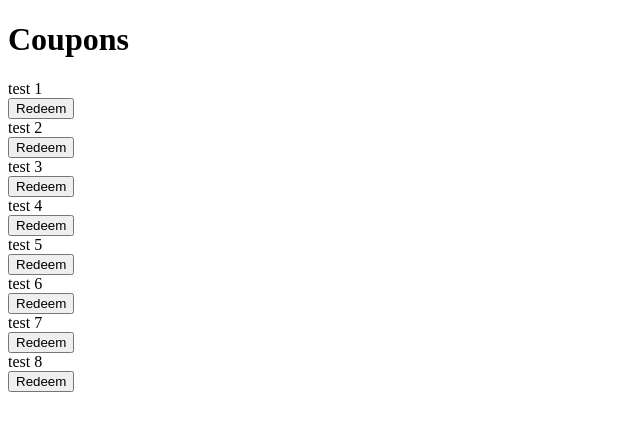
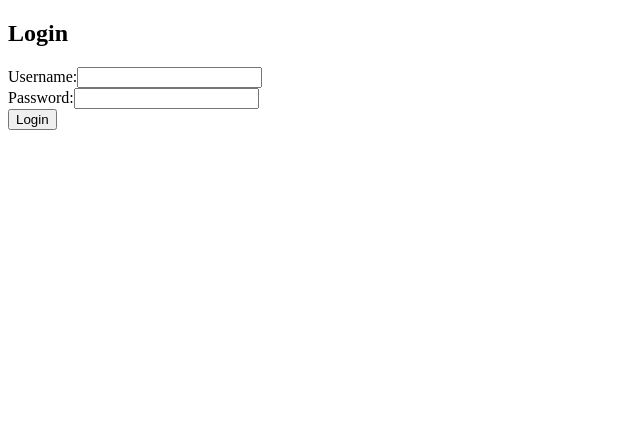
Before and after one commit to SushantTAN/vue-coupons, a Nuxt app: page / in a window 1280 px wide. Shown: the top 430 px of the page, without its empty margins (0-640 px from the left). Built offline with nearby package versions, Linux system fonts and the light colour scheme; no server answers.

Commit message:
added pages and login screen

```diff
--- a/app.vue
+++ /dev/null
@@ -1,51 +0,0 @@
-<template>
-  <Heading>Coupons</Heading>
-  <main class="main-container">
-
-    <div v-for="coupon in items" :key="coupon.id">
-      <CouponCard :data="coupon" @handleRedeemButton="handleRedeemButton" />
-    </div>
-
-  </main>
-  <Modal v-if="modalData.id !== null" :modalData="modalData" @resetModal="resetModal" @changeToRedeem="changeToRedeem">
-  </Modal>
-</template>
-
-
-<script lang="ts" setup>
-import { CouponType, ModalDataType } from './utils/types';
-import { couponList } from './utils/data';
-
-
-// const test = await useFetch("/api/coupon", {method: "POST", body: {test: 'test'}});
-const coupons = await useFetch("/api/coupon");
-// let items = ref(coupons.data)
-
-let items = ref<CouponType[]>(couponList);
-const modalData = ref<ModalDataType>({ id: null, name: null, canRedeem: null, promoCode: null })
-
-const handleRedeemButton = (item: ModalDataType) => {
-  modalData.value = item;
-}
-
-const resetModal = () => {
-  modalData.value = { id: null, name: null, canRedeem: null, promoCode: null };
-}
-
-const changeToRedeem = (id: number) => {
-
-  let tempState = [...items.value];
-  const index = tempState.findIndex(item => item.id === id);
-
-  // If the index is -1, it means the item was not found
-  if (index === -1) {
-    console.log('Item not found!');
-    return;
-  }
-
-  // Replace the item at the found index with the new item
-  tempState[index] = { ...tempState[index], canRedeem: false };
-  items.value = tempState;
-}
-
-</script>
--- /dev/null
+++ b/components/HintTooltip.vue
@@ -0,0 +1,33 @@
+<template>
+    <div class="relative">
+      <button @mouseenter="showTooltip = true" @mouseleave="showTooltip = false"
+        class="bg-blue-500 hover:bg-blue-700 text-white font-bold py-2 px-4 rounded focus:outline-none focus:shadow-outline">
+        Hover me
+      </button>
+      <div v-if="showTooltip" class="absolute bg-gray-800 text-white px-2 py-1 text-sm rounded shadow-lg">
+        {{ tooltipText }}
+      </div>
+    </div>
+  </template>
+
+  <script setup>
+  import { ref } from 'vue';
+
+  const showTooltip = ref(false);
+  const tooltipText = ref("This is a tooltip");
+
+  </script>
+
+  <style>
+  .relative {
+    /* Add any custom styles here */
+    display: inline-block;
+  }
+
+  .absolute {
+    /* Add any custom styles here */
+    top: 120%;
+    left: 50%;
+    transform: translateX(-50%);
+  }
+  </style>
--- /dev/null
+++ b/pages/index.vue
@@ -0,0 +1,50 @@
+<template>
+
+    <main class="min-h-screen">
+        <div class="flex justify-center items-center h-screen">
+            <div class="max-w-md w-full">
+                <h2 class="text-3xl font-bold mb-6 text-center">Login</h2>
+                <form @submit.prevent="handleLoginClick" class="bg-white shadow-md rounded px-8 pt-6 pb-8 mb-4">
+                    <div class="mb-4">
+                        <label for="username" class="block text-gray-700 text-sm font-bold mb-2">Username:</label>
+                        <input type="text" id="username" v-model="username" required
+                            class="shadow appearance-none border rounded w-full py-2 px-3 text-gray-700 leading-tight focus:outline-none focus:shadow-outline">
+                    </div>
+                    <div class="mb-6">
+                        <label for="password" class="block text-gray-700 text-sm font-bold mb-2">Password:</label>
+                        <input type="password" id="password" v-model="password" required
+                            class="shadow appearance-none border rounded w-full py-2 px-3 text-gray-700 leading-tight focus:outline-none focus:shadow-outline">
+                    </div>
+                    <div class="flex items-center justify-between">
+                        <button type="submit"
+                            class="bg-blue-500 hover:bg-blue-700 text-white font-bold py-2 px-4 rounded focus:outline-none focus:shadow-outline">
+                            Login
+                        </button>
+                    </div>
+                </form>
+            </div>
+        </div>
+    </main>
+</template>
+
+
+<script lang="ts" setup>
+import { useRouter } from 'nuxt/app';
+
+const router = useRouter();
+
+const username = ref('');
+const password = ref('');
+
+const handleLoginClick = () => {
+
+    if (username.value === 'admin' && password.value === 'admin') {
+        // localStorage.setItem("token", "1234567890")
+        router.push({ path: "/list" });
+    }
+    // Clear the form fields after login
+    username.value = '';
+    password.value = '';
+}
+
+</script>
--- /dev/null
+++ b/pages/list.vue
@@ -0,0 +1,56 @@
+<template>
+    <Heading>Coupons</Heading>
+    <main class="main-container">
+
+      <div v-for="coupon in items" :key="coupon.id">
+        <CouponCard :data="coupon" @handleRedeemButton="handleRedeemButton" />
+      </div>
+
+    </main>
+    <Modal v-if="modalData.id !== null" :modalData="modalData" @resetModal="resetModal" @changeToRedeem="changeToRedeem">
+    </Modal>
+  </template>
+
+
+  <script lang="ts" setup>
+  import {ref} from 'vue';
+  import { useFetch } from 'nuxt/app';
+  import { CouponType, ModalDataType } from '../utils/types';
+  import { couponList } from '../utils/data';
+
+
+  // const test = await useFetch("/api/coupon", {method: "POST", body: {test: 'test'}});
+  const coupons = await useFetch("/api/coupon");
+  const { data, pending, error, refresh } = await useFetch("/api/coupon");
+
+  console.log("coupons",toRaw(data))
+  // let items = ref(coupons.data)
+
+  let items = ref<CouponType[]>(couponList);
+  const modalData = ref<ModalDataType>({ id: null, name: null, canRedeem: null, promoCode: null })
+
+  const handleRedeemButton = (item: ModalDataType) => {
+    modalData.value = item;
+  }
+
+  const resetModal = () => {
+    modalData.value = { id: null, name: null, canRedeem: null, promoCode: null };
+  }
+
+  const changeToRedeem = (id: number) => {
+
+    let tempState = [...items.value];
+    const index = tempState.findIndex(item => item.id === id);
+
+    // If the index is -1, it means the item was not found
+    if (index === -1) {
+      console.log('Item not found!');
+      return;
+    }
+
+    // Replace the item at the found index with the new item
+    tempState[index] = { ...tempState[index], canRedeem: false };
+    items.value = tempState;
+  }
+
+  </script>
```
